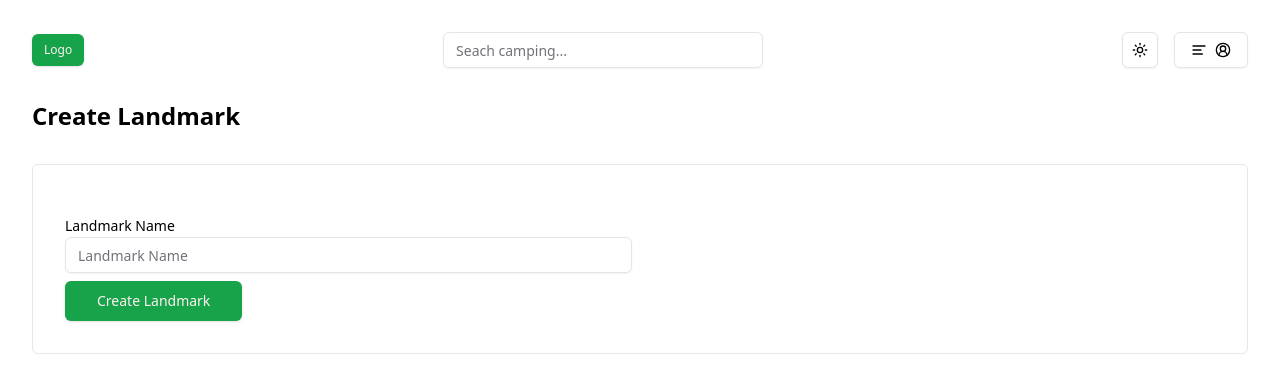
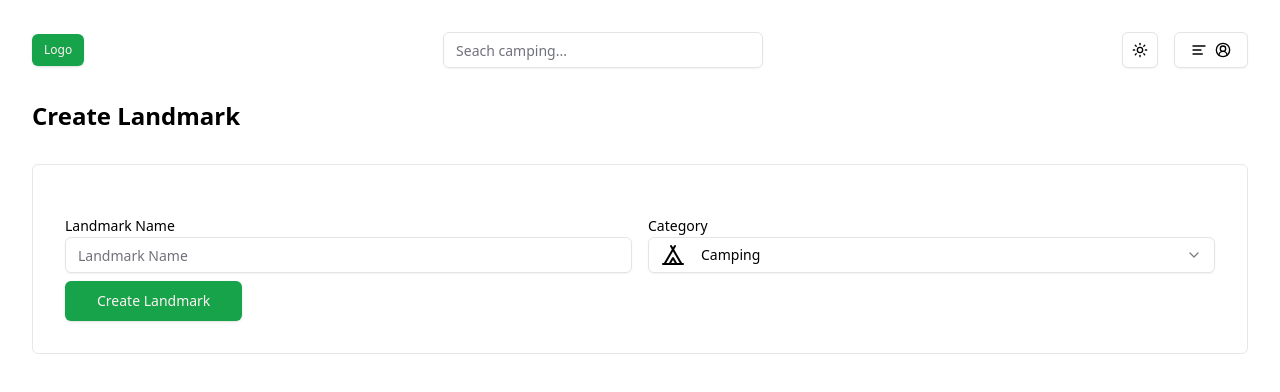
Before and after one commit to tamphimai007/nextjs15-camping, a Next.js app: page /camp/create in a window 1280 px wide. Shown: the top 392 px of the page. Built offline with nearby package versions, Linux system fonts and the light colour scheme.

Commit message:
EP 16 Select Shadcn Category

```diff
--- a/app/camp/create/page.tsx
+++ b/app/camp/create/page.tsx
@@ -1,5 +1,6 @@
 import { createLandmarkAction } from "@/actions/actions";
 import { SubmitButton } from "@/components/form/Buttons";
+import CategoryInput from "@/components/form/CategoryInput";
 import FormContainer from "@/components/form/FormContainer";
 import FormInput from "@/components/form/FormInput";
 import { currentUser } from "@clerk/nextjs/server";
@@ -21,7 +22,11 @@
             label="Landmark Name"
             type="text"
             placeholder="Landmark Name" />
+
+          {/* Category */}
+          <CategoryInput />
           </div>
+
           <SubmitButton text="create Landmark" size='lg' />
         </FormContainer>
 
--- /dev/null
+++ b/components/form/CategoryInput.tsx
@@ -0,0 +1,44 @@
+// rafce
+import { Label } from "@/components/ui/label";
+import {
+  Select,
+  SelectContent,
+  SelectItem,
+  SelectTrigger,
+  SelectValue,
+} from "@/components/ui/select";
+import { categories } from "@/utils/categories";
+
+const CategoryInput = ({ defaultValue }: { defaultValue?: string }) => {
+  const name = "category";
+
+  return (
+    <div className="mb-2">
+      <Label htmlFor={name} className="capitalize">
+        {name}
+      </Label>
+      <Select
+        defaultValue={defaultValue || categories[0].label}
+        name={name}
+        required
+      >
+        <SelectTrigger>
+          <SelectValue />
+        </SelectTrigger>
+        <SelectContent>
+          {categories.map((item) => {
+            return (
+              <SelectItem key={item.label} value={item.label}>
+                <span className="capitalize flex items-center gap-4">
+                  <item.icon />
+                  {item.label}
+                </span>
+              </SelectItem>
+            );
+          })}
+        </SelectContent>
+      </Select>
+    </div>
+  );
+};
+export default CategoryInput;
--- /dev/null
+++ b/components/ui/select.tsx
@@ -0,0 +1,159 @@
+"use client"
+
+import * as React from "react"
+import * as SelectPrimitive from "@radix-ui/react-select"
+import { Check, ChevronDown, ChevronUp } from "lucide-react"
+
+import { cn } from "@/lib/utils"
+
+const Select = SelectPrimitive.Root
+
+const SelectGroup = SelectPrimitive.Group
+
+const SelectValue = SelectPrimitive.Value
+
+const SelectTrigger = React.forwardRef<
+  React.ElementRef<typeof SelectPrimitive.Trigger>,
+  React.ComponentPropsWithoutRef<typeof SelectPrimitive.Trigger>
+>(({ className, children, ...props }, ref) => (
+  <SelectPrimitive.Trigger
+    ref={ref}
+    className={cn(
+      "flex h-9 w-full items-center justify-between whitespace-nowrap rounded-md border border-input bg-transparent px-3 py-2 text-sm shadow-sm ring-offset-background placeholder:text-muted-foreground focus:outline-none focus:ring-1 focus:ring-ring disabled:cursor-not-allowed disabled:opacity-50 [&>span]:line-clamp-1",
+      className
+    )}
+    {...props}
+  >
+    {children}
+    <SelectPrimitive.Icon asChild>
+      <ChevronDown className="h-4 w-4 opacity-50" />
+    </SelectPrimitive.Icon>
+  </SelectPrimitive.Trigger>
+))
+SelectTrigger.displayName = SelectPrimitive.Trigger.displayName
+
+const SelectScrollUpButton = React.forwardRef<
+  React.ElementRef<typeof SelectPrimitive.ScrollUpButton>,
+  React.ComponentPropsWithoutRef<typeof SelectPrimitive.ScrollUpButton>
+>(({ className, ...props }, ref) => (
+  <SelectPrimitive.ScrollUpButton
+    ref={ref}
+    className={cn(
+      "flex cursor-default items-center justify-center py-1",
+      className
+    )}
+    {...props}
+  >
+    <ChevronUp className="h-4 w-4" />
+  </SelectPrimitive.ScrollUpButton>
+))
+SelectScrollUpButton.displayName = SelectPrimitive.ScrollUpButton.displayName
+
+const SelectScrollDownButton = React.forwardRef<
+  React.ElementRef<typeof SelectPrimitive.ScrollDownButton>,
+  React.ComponentPropsWithoutRef<typeof SelectPrimitive.ScrollDownButton>
+>(({ className, ...props }, ref) => (
+  <SelectPrimitive.ScrollDownButton
+    ref={ref}
+    className={cn(
+      "flex cursor-default items-center justify-center py-1",
+      className
+    )}
+    {...props}
+  >
+    <ChevronDown className="h-4 w-4" />
+  </SelectPrimitive.ScrollDownButton>
+))
+SelectScrollDownButton.displayName =
+  SelectPrimitive.ScrollDownButton.displayName
+
+const SelectContent = React.forwardRef<
+  React.ElementRef<typeof SelectPrimitive.Content>,
+  React.ComponentPropsWithoutRef<typeof SelectPrimitive.Content>
+>(({ className, children, position = "popper", ...props }, ref) => (
+  <SelectPrimitive.Portal>
+    <SelectPrimitive.Content
+      ref={ref}
+      className={cn(
+        "relative z-50 max-h-96 min-w-[8rem] overflow-hidden rounded-md border bg-popover text-popover-foreground shadow-md data-[state=open]:animate-in data-[state=closed]:animate-out data-[state=closed]:fade-out-0 data-[state=open]:fade-in-0 data-[state=closed]:zoom-out-95 data-[state=open]:zoom-in-95 data-[side=bottom]:slide-in-from-top-2 data-[side=left]:slide-in-from-right-2 data-[side=right]:slide-in-from-left-2 data-[side=top]:slide-in-from-bottom-2",
+        position === "popper" &&
+          "data-[side=bottom]:translate-y-1 data-[side=left]:-translate-x-1 data-[side=right]:translate-x-1 data-[side=top]:-translate-y-1",
+        className
+      )}
+      position={position}
+      {...props}
+    >
+      <SelectScrollUpButton />
+      <SelectPrimitive.Viewport
+        className={cn(
+          "p-1",
+          position === "popper" &&
+            "h-[var(--radix-select-trigger-height)] w-full min-w-[var(--radix-select-trigger-width)]"
+        )}
+      >
+        {children}
+      </SelectPrimitive.Viewport>
+      <SelectScrollDownButton />
+    </SelectPrimitive.Content>
+  </SelectPrimitive.Portal>
+))
+SelectContent.displayName = SelectPrimitive.Content.displayName
+
+const SelectLabel = React.forwardRef<
+  React.ElementRef<typeof SelectPrimitive.Label>,
+  React.ComponentPropsWithoutRef<typeof SelectPrimitive.Label>
+>(({ className, ...props }, ref) => (
+  <SelectPrimitive.Label
+    ref={ref}
+    className={cn("px-2 py-1.5 text-sm font-semibold", className)}
+    {...props}
+  />
+))
+SelectLabel.displayName = SelectPrimitive.Label.displayName
+
+const SelectItem = React.forwardRef<
+  React.ElementRef<typeof SelectPrimitive.Item>,
+  React.ComponentPropsWithoutRef<typeof SelectPrimitive.Item>
+>(({ className, children, ...props }, ref) => (
+  <SelectPrimitive.Item
+    ref={ref}
+    className={cn(
+      "relative flex w-full cursor-default select-none items-center rounded-sm py-1.5 pl-2 pr-8 text-sm outline-none focus:bg-accent focus:text-accent-foreground data-[disabled]:pointer-events-none data-[disabled]:opacity-50",
+      className
+    )}
+    {...props}
+  >
+    <span className="absolute right-2 flex h-3.5 w-3.5 items-center justify-center">
+      <SelectPrimitive.ItemIndicator>
+        <Check className="h-4 w-4" />
+      </SelectPrimitive.ItemIndicator>
+    </span>
+    <SelectPrimitive.ItemText>{children}</SelectPrimitive.ItemText>
+  </SelectPrimitive.Item>
+))
+SelectItem.displayName = SelectPrimitive.Item.displayName
+
+const SelectSeparator = React.forwardRef<
+  React.ElementRef<typeof SelectPrimitive.Separator>,
+  React.ComponentPropsWithoutRef<typeof SelectPrimitive.Separator>
+>(({ className, ...props }, ref) => (
+  <SelectPrimitive.Separator
+    ref={ref}
+    className={cn("-mx-1 my-1 h-px bg-muted", className)}
+    {...props}
+  />
+))
+SelectSeparator.displayName = SelectPrimitive.Separator.displayName
+
+export {
+  Select,
+  SelectGroup,
+  SelectValue,
+  SelectTrigger,
+  SelectContent,
+  SelectLabel,
+  SelectItem,
+  SelectSeparator,
+  SelectScrollUpButton,
+  SelectScrollDownButton,
+}
--- a/package.json
+++ b/package.json
@@ -13,6 +13,7 @@
     "@prisma/client": "^5.22.0",
     "@radix-ui/react-dropdown-menu": "^2.1.2",
     "@radix-ui/react-label": "^2.1.0",
+    "@radix-ui/react-select": "^2.1.2",
     "@radix-ui/react-slot": "^1.1.0",
     "@radix-ui/react-toast": "^1.2.2",
     "class-variance-authority": "^0.7.0",
--- /dev/null
+++ b/utils/categories.ts
@@ -0,0 +1,40 @@
+import {
+  Tent,
+  House,
+  Mountain,
+  Store,
+  Utensils,
+  Hotel,
+  Bed,
+} from "lucide-react";
+
+export const categories = [
+  {
+    label: "camping",
+    icon: Tent,
+  },
+  {
+    label: "house",
+    icon: House,
+  },
+  {
+    label: "hotel",
+    icon: Hotel,
+  },
+  {
+    label: "hostel",
+    icon: Bed,
+  },
+  {
+    label: "moutain",
+    icon: Mountain,
+  },
+  {
+    label: "store",
+    icon: Store,
+  },
+  {
+    label: "food",
+    icon: Utensils,
+  },
+];
```
Also changed, not shown: 2 other files (tests, documents, lock files or other folders).
